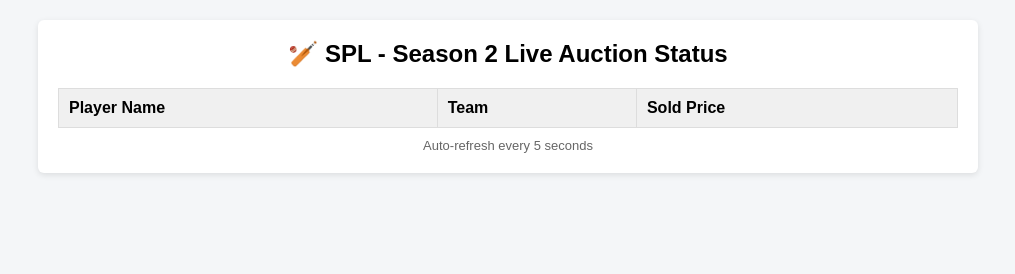
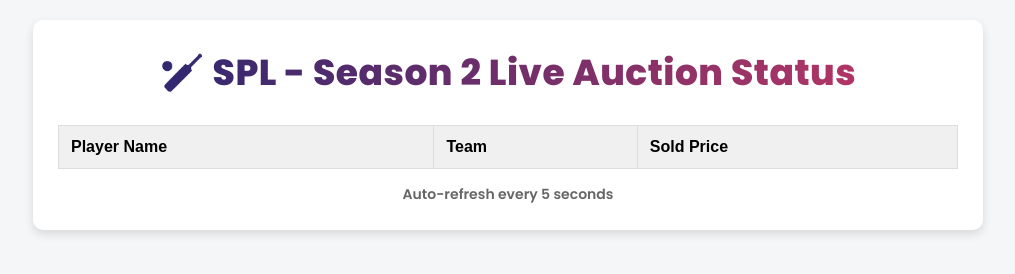
Before and after one commit to BUVANSAIG-369/auction-site, a plain HTML site: page index.html in a window 1280 px wide. Shown: the whole page, without its empty margins (132-1147 px from the left). Drawn offline with Linux system fonts and the light colour scheme; no server answers.

Commit message:
Add files via upload

```diff
--- a/index.html
+++ b/index.html
@@ -3,6 +3,10 @@
 <head>
   <title>SPL - Season 2 Live Auction Status</title>
   <meta name="viewport" content="width=device-width, initial-scale=1">
+
+  <!-- ✅ Modern Attractive Font -->
+  <link href="https://fonts.googleapis.com/css2?family=Poppins:wght@600;700;800&display=swap" rel="stylesheet">
+
   <style>
     body {
       font-family: Arial, sans-serif;
@@ -10,48 +14,73 @@
       margin: 0;
       padding: 20px;
     }
+
     .container {
       max-width: 900px;
       margin: auto;
       background: #fff;
-      padding: 20px;
-      border-radius: 6px;
-      box-shadow: 0 2px 6px rgba(0,0,0,0.1);
+      padding: 25px;
+      border-radius: 10px;
+      box-shadow: 0 4px 10px rgba(0,0,0,0.12);
     }
-    h2 {
-      margin-top: 0;
+
+    /* ✅ Attractive Title Styling */
+    .title {
       text-align: center;
+      font-family: "Poppins", "Segoe UI", Arial, sans-serif;
+      font-size: 36px;
+      font-weight: 800;
+      margin: 0 0 25px 0;
+      letter-spacing: 0.5px;
+
+      /* Gradient Color Effect */
+      background: linear-gradient(90deg, #1d2671, #c33764);
+      -webkit-background-clip: text;
+      -webkit-text-fill-color: transparent;
     }
+
     table {
       width: 100%;
       border-collapse: collapse;
-      margin-top: 15px;
+      margin-top: 10px;
     }
+
     th, td {
       border: 1px solid #ddd;
-      padding: 10px;
+      padding: 12px;
       text-align: left;
+      font-size: 16px;
     }
+
     th {
       background: #f0f0f0;
+      font-weight: bold;
     }
+
     td.price {
       text-align: right;
       font-weight: bold;
+      color: #222;
     }
+
     .footer {
-      margin-top: 10px;
+      margin-top: 15px;
       text-align: center;
-      font-size: 13px;
+      font-size: 14px;
       color: #666;
+      font-family: "Poppins", Arial, sans-serif;
     }
   </style>
 </head>
+
 <body>
 
 <div class="container">
-  <h2>🏏 SPL - Season 2 Live Auction Status</h2>
 
+  <!-- ✅ Updated Title -->
+  <h2 class="title">🏏 SPL - Season 2 Live Auction Status</h2>
+
+  <!-- Live Auction Table -->
   <table>
     <thead>
       <tr>
@@ -66,11 +95,13 @@
   <div class="footer">
     Auto-refresh every 5 seconds
   </div>
+
 </div>
 
 <script>
-  // 🔴 PASTE YOUR GOOGLE APPS SCRIPT URL HERE
-  const API_URL = "https://script.google.com/macros/s/AKfycbyrPF0BCXLTfECGcCo1V9vRUDdmBsJTyl0jgt1nMy3EW_CwpUrPEDNBxncMTA0luPFaGQ/exec";
+  // ✅ Google Apps Script API URL
+  const API_URL =
+    "https://script.google.com/macros/s/AKfycbyrPF0BCXLTfECGcCo1V9vRUDdmBsJTyl0jgt1nMy3EW_CwpUrPEDNBxncMTA0luPFaGQ/exec";
 
   async function loadData() {
     try {
@@ -80,8 +111,8 @@
       const tbody = document.getElementById("rows");
       tbody.innerHTML = "";
 
-      // Show latest entries on top
-      data.rows.reverse().forEach(row => {
+      // Show latest entries first
+      (data.rows || []).slice().reverse().forEach(row => {
         const tr = document.createElement("tr");
         tr.innerHTML = `
           <td>${row["Player Name"] || ""}</td>
@@ -90,11 +121,13 @@
         `;
         tbody.appendChild(tr);
       });
+
     } catch (e) {
       console.error("Error loading data", e);
     }
   }
 
+  // Load immediately + refresh every 5 seconds
   loadData();
   setInterval(loadData, 5000);
 </script>
```
